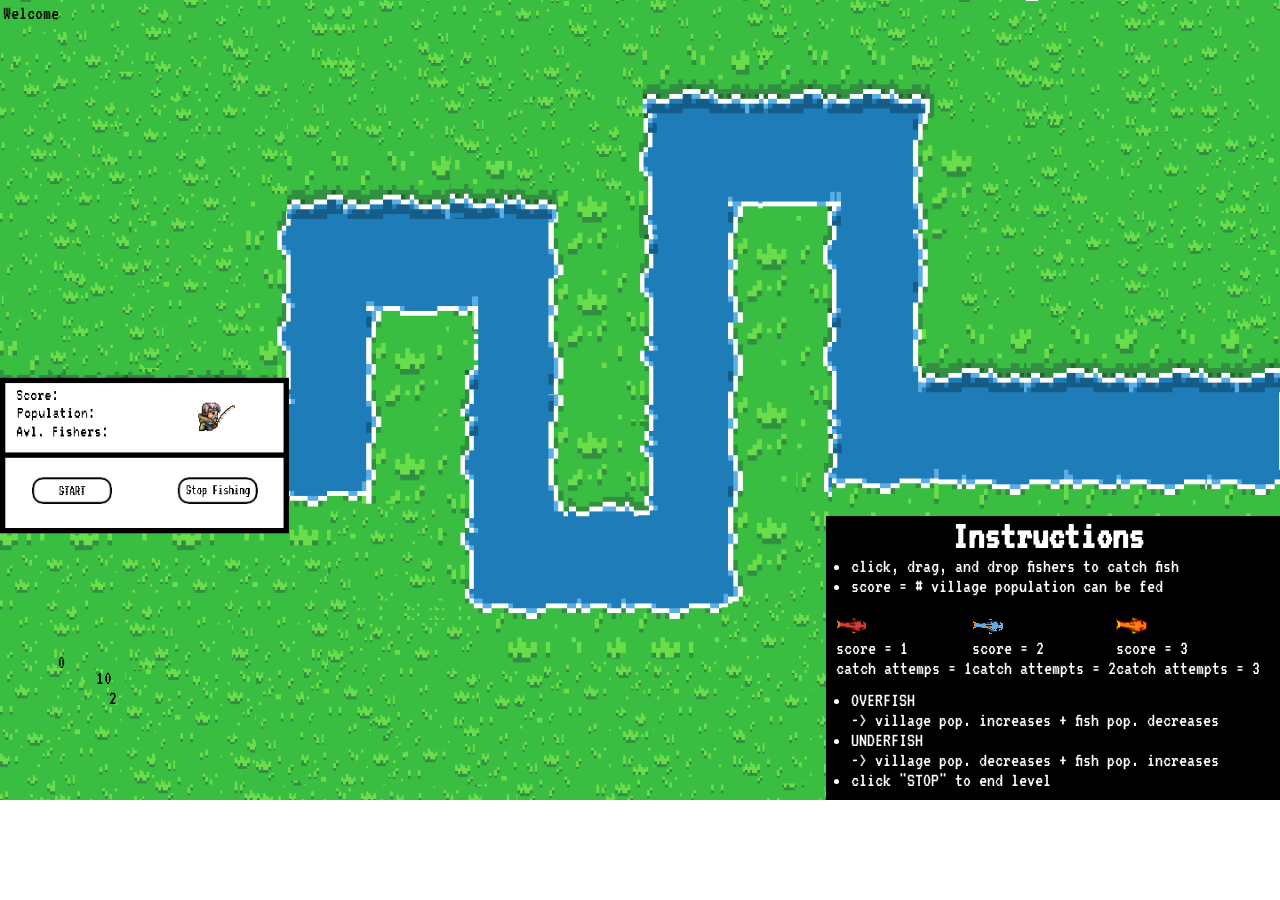
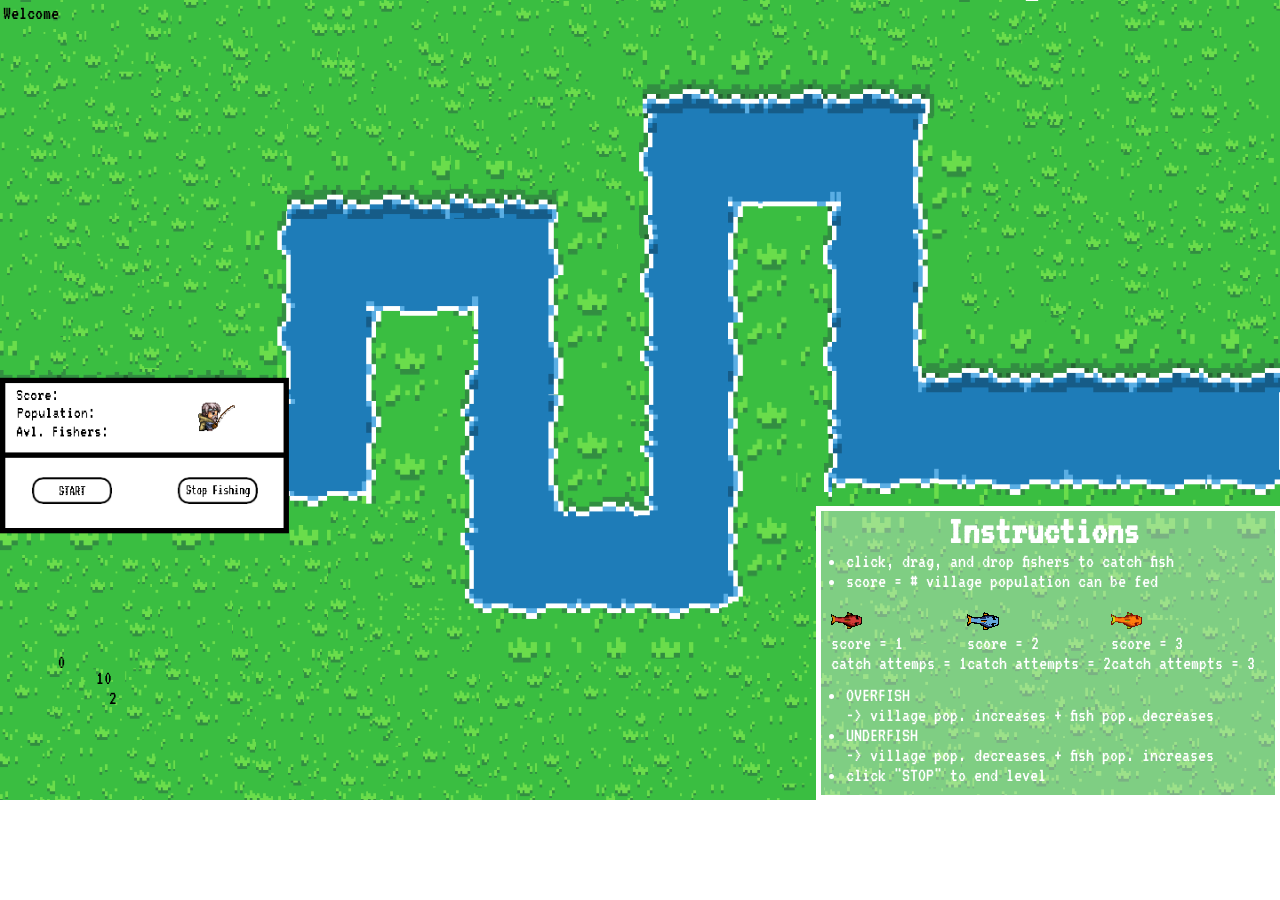
Before and after one commit to anniewang1109/CSSI_Fishing_Village_Game, a Python web app: template templates/gamePage.html in a window 1280 px wide; the page is wider, and only the part inside the window is pictured. Run offline with Jinja, Linux system fonts and the light colour scheme; the template is opened without the code that fills it, so the values that code supplies are empty.

Commit message:
changed the background color of instructions in game page

```diff
--- a/static/gamePage.css
+++ b/static/gamePage.css
@@ -22,7 +22,6 @@ body{
   width: 100%;
   height: 100%;
   position: absolute;
-  /* border: 1px solid black; */
 }
 #game-layerR{
   z-index: 2;
@@ -108,7 +107,10 @@ body{
   padding-bottom: 10px;
   padding-left: 10px;
   padding-right: 20px;
-  background-color: black;
+  background-color: rgba(230,230,230,.4);
+  border-style: solid;
+  border-color: white;
+  border-width: 5px;
   color: white;
 }
 
```
